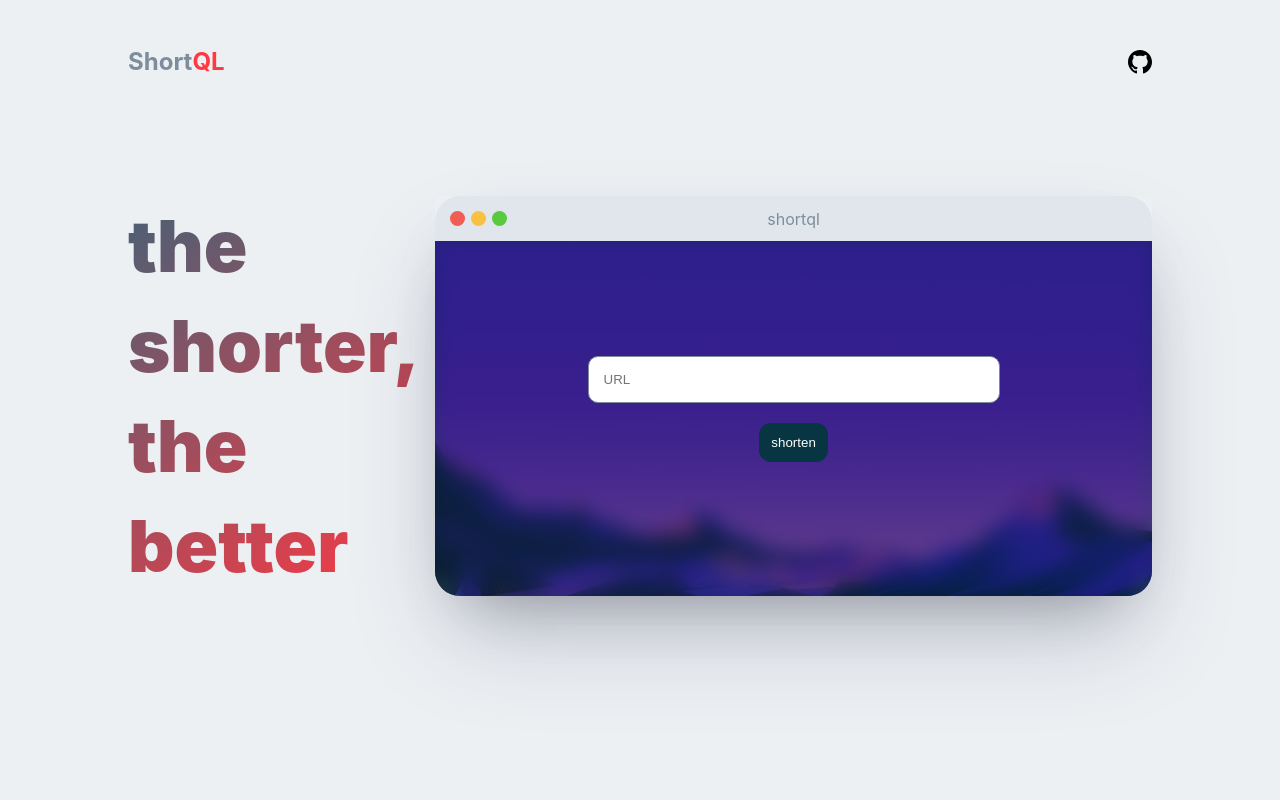
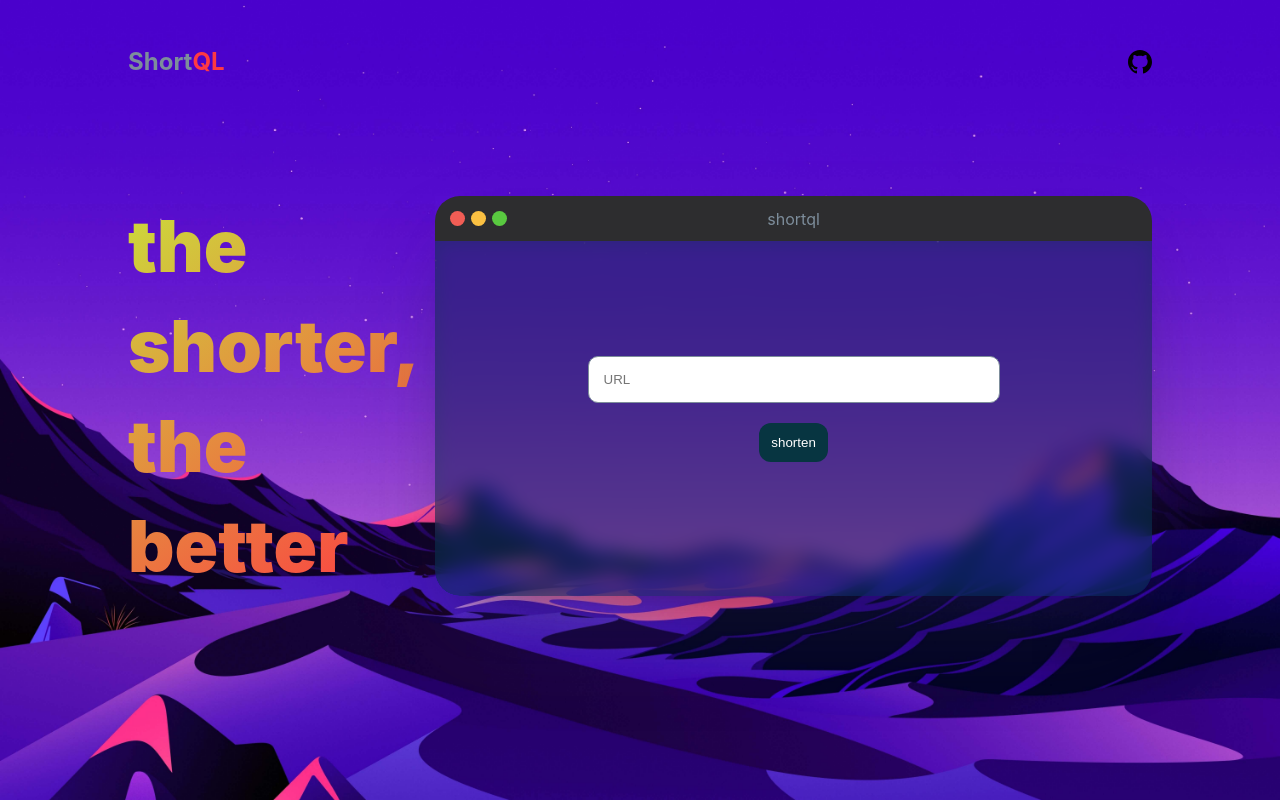
Before and after one commit to umtdemr/URL-Shortener-Frontend, a Next.js app: page / in a window 1280 px wide. Built offline with nearby package versions, Linux system fonts and the light colour scheme.

Commit message:
bg added to body

```diff
--- a/components/form/Form.module.scss
+++ b/components/form/Form.module.scss
@@ -5,7 +5,7 @@
   color: var(--title-big);
   font-weight: 900;
   background-color: red;
-  background-image: linear-gradient(145deg, var(--title-big), var(--title-red));
+  background-image: linear-gradient(145deg, var(--title-yellow), var(--title-red));
   background-clip: text;
   -webkit-text-fill-color: transparent;
   line-height: rem(100);
@@ -100,8 +100,6 @@
     }
     &_wrapper {
       height: 100%;
-      background-image: url('../../public/compressed-bg.jpeg');
-      background-size: cover;
     }
     .form {
       width: 100%;
--- a/styles/globals.scss
+++ b/styles/globals.scss
@@ -9,6 +9,8 @@ body {
 }
 body {
   background-color: var(--bg);
+  background: url('../public/compressed-bg.jpeg') no-repeat;
+  background-size: cover;
   color: var(--text-color)
 }
 
--- a/styles/scss/globals/colors.scss
+++ b/styles/scss/globals/colors.scss
@@ -3,10 +3,11 @@
   --bg-dark: hsl(0, 0%, 20%);
   --title-red: hsl(357, 99%, 61%);
   --title-big: hsl(207, 25%, 37%);
+  --title-yellow: hsl(67deg 71% 55%);
   --text-color: hsl(208, 13%, 55%);
   --btn-bg: hsl(191, 89%, 43%);
   --btn-title: hsl(187, 100%, 85%);
-  --tab-bg: hsl(210, 20%, 90%);
+  --tab-bg: hsl(240deg 2% 18%);
   --tab-close: hsl(3, 85%, 64%);
   --tab-resize: hsl(41, 95%, 62%);
   --tab-min: hsl(109, 56%, 52%);
```
